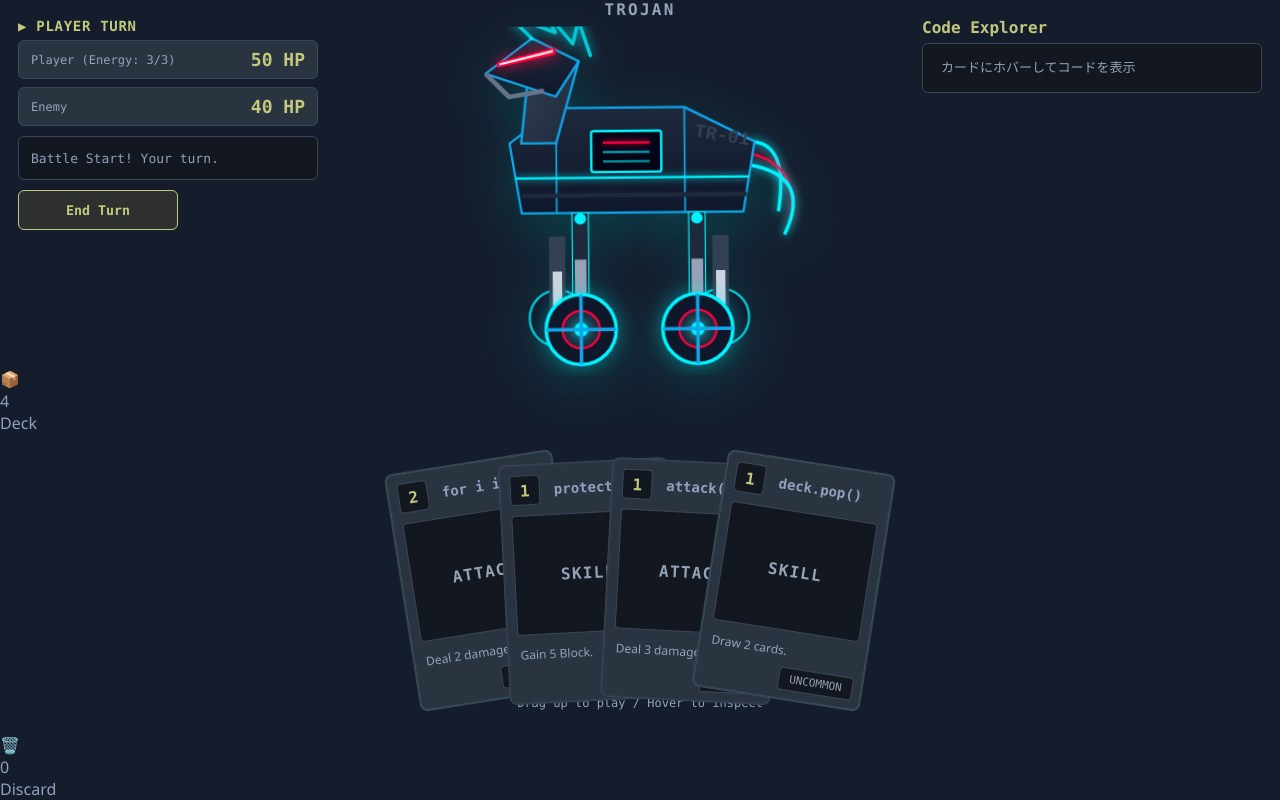
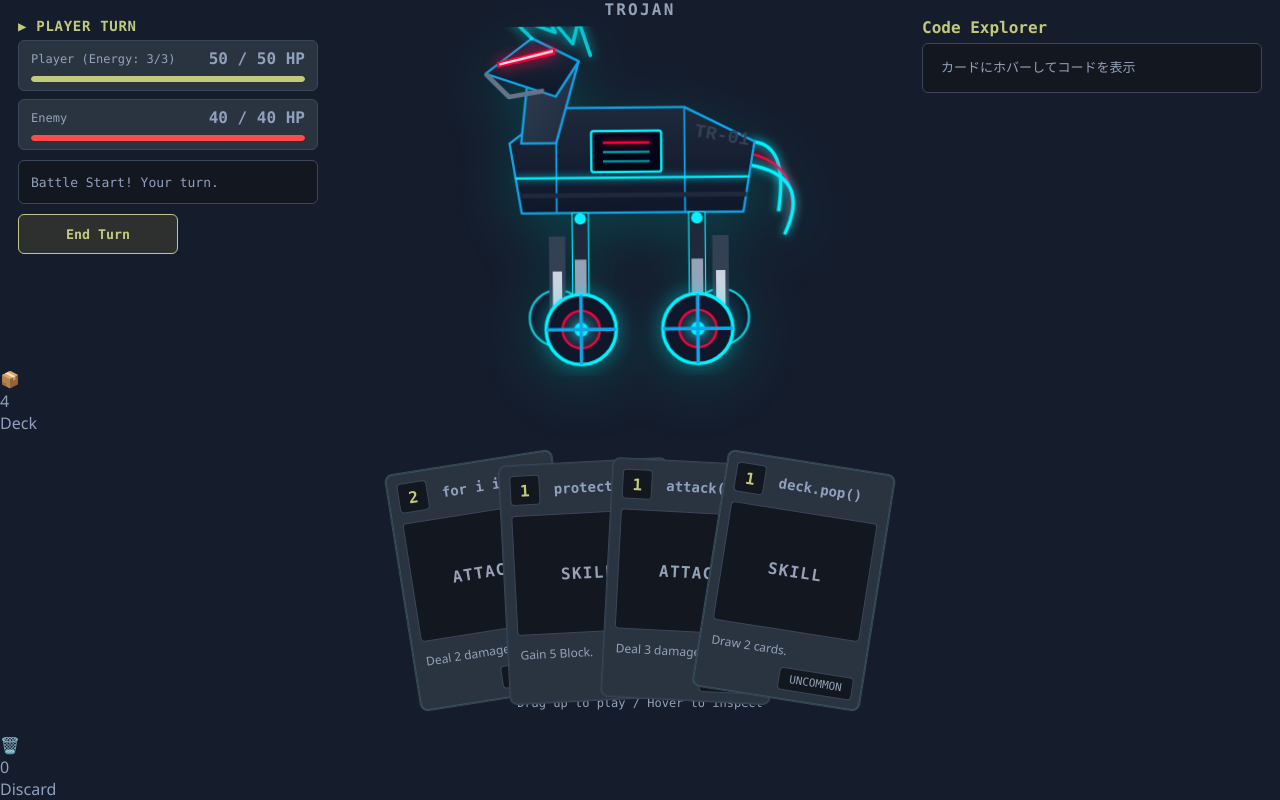
Before and after one commit to oy-hotwater/code-card, a React (Vite) app: page / in a window 1280 px wide. Built offline with nearby package versions, Linux system fonts and the light colour scheme.

Commit message:
add HP Bar

```diff
--- a/src/App.tsx
+++ b/src/App.tsx
@@ -10,7 +10,9 @@ export default function App() {
       <div className="stage">
         <BattleBoard
           enemyHp={game.enemyHp}
+          maxEnemyHp={game.maxEnemyHp}
           playerHp={game.playerHp}
+          maxPlayerHp={game.maxPlayerHp}
           turn={game.turn}
           energy={game.energy}
           maxEnergy={game.maxEnergy}
--- a/src/game/useGame.ts
+++ b/src/game/useGame.ts
@@ -25,8 +25,12 @@ export function useGame() {
     discard: [],
   });
 
-  const [enemyHp, setEnemyHp] = useState(40);
-  const [playerHp, setPlayerHp] = useState(50);
+  // HPの最大値を定義
+  const maxPlayerHp = 50;
+  const maxEnemyHp = 40;
+
+  const [enemyHp, setEnemyHp] = useState(maxEnemyHp);
+  const [playerHp, setPlayerHp] = useState(maxPlayerHp);
 
   const [turn, setTurn] = useState<"player" | "enemy">("player");
   const [energy, setEnergy] = useState(3);
@@ -128,14 +132,23 @@ export function useGame() {
       const line = executingCard.codeLines[currentLineIndex];
 
       if (line.log) setLastLog(line.log);
-      if (line.enemyHpDelta)
-        setEnemyHp((hp) => Math.max(0, hp + line.enemyHpDelta!));
-      if (line.playerHpDelta)
-        setPlayerHp((hp) => Math.max(0, hp + line.playerHpDelta!));
-      if (line.playerBlockDelta)
+
+      // HP増減時、上限(maxHp)を超えず、下限(0)を下回らないように制御
+      if (line.enemyHpDelta) {
+        setEnemyHp((hp) =>
+          Math.min(maxEnemyHp, Math.max(0, hp + line.enemyHpDelta!)),
+        );
+      }
+      if (line.playerHpDelta) {
+        setPlayerHp((hp) =>
+          Math.min(maxPlayerHp, Math.max(0, hp + line.playerHpDelta!)),
+        );
+      }
+      if (line.playerBlockDelta) {
         setPlayerBlock((block) => block + line.playerBlockDelta!);
+      }
 
-      // 【新規追加】ドロー効果の処理
+      // ドロー効果の処理
       if (line.playerDrawDelta) {
         drawCards(line.playerDrawDelta);
       }
@@ -193,6 +206,7 @@ export function useGame() {
         }
 
         if (remainingDamage > 0) {
+          // ダメージ処理。下限は0。
           setPlayerHp((hp) => Math.max(0, hp - remainingDamage));
           if (currentBlock === 0) setLastLog(`Enemy dealt ${damage} damage!`);
         }
@@ -219,7 +233,9 @@ export function useGame() {
   return {
     cards, // まとめたStateを返す
     enemyHp,
+    maxEnemyHp, // 上限値を公開
     playerHp,
+    maxPlayerHp, // 上限値を公開
     turn,
     energy,
     maxEnergy,
--- a/src/styles.css
+++ b/src/styles.css
@@ -85,9 +85,16 @@ body,
   border: 1px solid var(--py-border);
   border-radius: 6px;
   padding: 8px 12px;
-  display: flex; /* ラベルと数値を左右に振り分け */
+  display: flex;
+  flex-direction: column; /* 縦並びに変更 */
+  gap: 8px;
+}
+
+.hpHeader {
+  display: flex;
   justify-content: space-between;
   align-items: center;
+  width: 100%;
 }
 
 .hpLabel {
@@ -97,10 +104,36 @@ body,
 }
 
 .hpValue {
-  font-size: 18px;
+  font-size: 16px;
   font-weight: 700;
-  color: var(--py-accent);
+  color: var(--py-text-main);
   font-family: var(--font-code);
+}
+
+/* HPバー関連スタイル */
+.hpBarContainer {
+  width: 100%;
+  height: 6px;
+  background: var(--py-bg-code);
+  border-radius: 3px;
+  overflow: hidden;
+  box-shadow: inset 0 1px 3px rgba(0, 0, 0, 0.5);
+}
+
+.hpBarFill {
+  height: 100%;
+  transition: width 0.3s ease-out;
+  border-radius: 3px;
+}
+
+.hpBarFill.player {
+  background: var(--py-accent);
+  box-shadow: 0 0 5px rgba(194, 201, 125, 0.5);
+}
+
+.hpBarFill.enemy {
+  background: #ff4a4a;
+  box-shadow: 0 0 5px rgba(255, 74, 74, 0.5);
 }
 
 .blockBadge {
--- a/src/ui/BattleBoard.tsx
+++ b/src/ui/BattleBoard.tsx
@@ -5,7 +5,9 @@ import TrojanHorseIcon, {
 
 type Props = {
   enemyHp: number;
+  maxEnemyHp: number;
   playerHp: number;
+  maxPlayerHp: number;
   turn: "player" | "enemy";
   energy: number;
   maxEnergy: number;
@@ -21,7 +23,9 @@ type Props = {
 
 export function BattleBoard({
   enemyHp,
+  maxEnemyHp,
   playerHp,
+  maxPlayerHp,
   turn,
   energy,
   maxEnergy,
@@ -44,6 +48,16 @@ export function BattleBoard({
     setEnemyAnimState(randomAction);
   };
 
+  // HPバーの割合を計算 (0% ~ 100%)
+  const playerHpPercent = Math.max(
+    0,
+    Math.min(100, (playerHp / maxPlayerHp) * 100),
+  );
+  const enemyHpPercent = Math.max(
+    0,
+    Math.min(100, (enemyHp / maxEnemyHp) * 100),
+  );
+
   return (
     <div className="board">
       <div className="hud">
@@ -55,7 +69,9 @@ export function BattleBoard({
         </div>
 
         <div className="hpRow">
+          {/* Player HP */}
           <div className="hpBox">
+            <div className="hpHeader">
               <div className="hpLabel">
                 Player (Energy: {energy}/{maxEnergy})
               </div>
@@ -63,15 +79,36 @@ export function BattleBoard({
                 className="hpValue"
                 style={{ display: "flex", alignItems: "center", gap: "8px" }}
               >
-              <span>{playerHp} HP</span>
+                <span>
+                  {playerHp} / {maxPlayerHp} HP
+                </span>
                 {playerBlock > 0 && (
                   <span className="blockBadge">🛡️ {playerBlock}</span>
                 )}
               </div>
             </div>
+            <div className="hpBarContainer">
+              <div
+                className="hpBarFill player"
+                style={{ width: `${playerHpPercent}%` }}
+              />
+            </div>
+          </div>
+
+          {/* Enemy HP */}
           <div className="hpBox">
+            <div className="hpHeader">
               <div className="hpLabel">Enemy</div>
-            <div className="hpValue">{enemyHp} HP</div>
+              <div className="hpValue">
+                {enemyHp} / {maxEnemyHp} HP
+              </div>
+            </div>
+            <div className="hpBarContainer">
+              <div
+                className="hpBarFill enemy"
+                style={{ width: `${enemyHpPercent}%` }}
+              />
+            </div>
           </div>
         </div>
 
```
Lines whose indentation alone changed are shown as unchanged.
